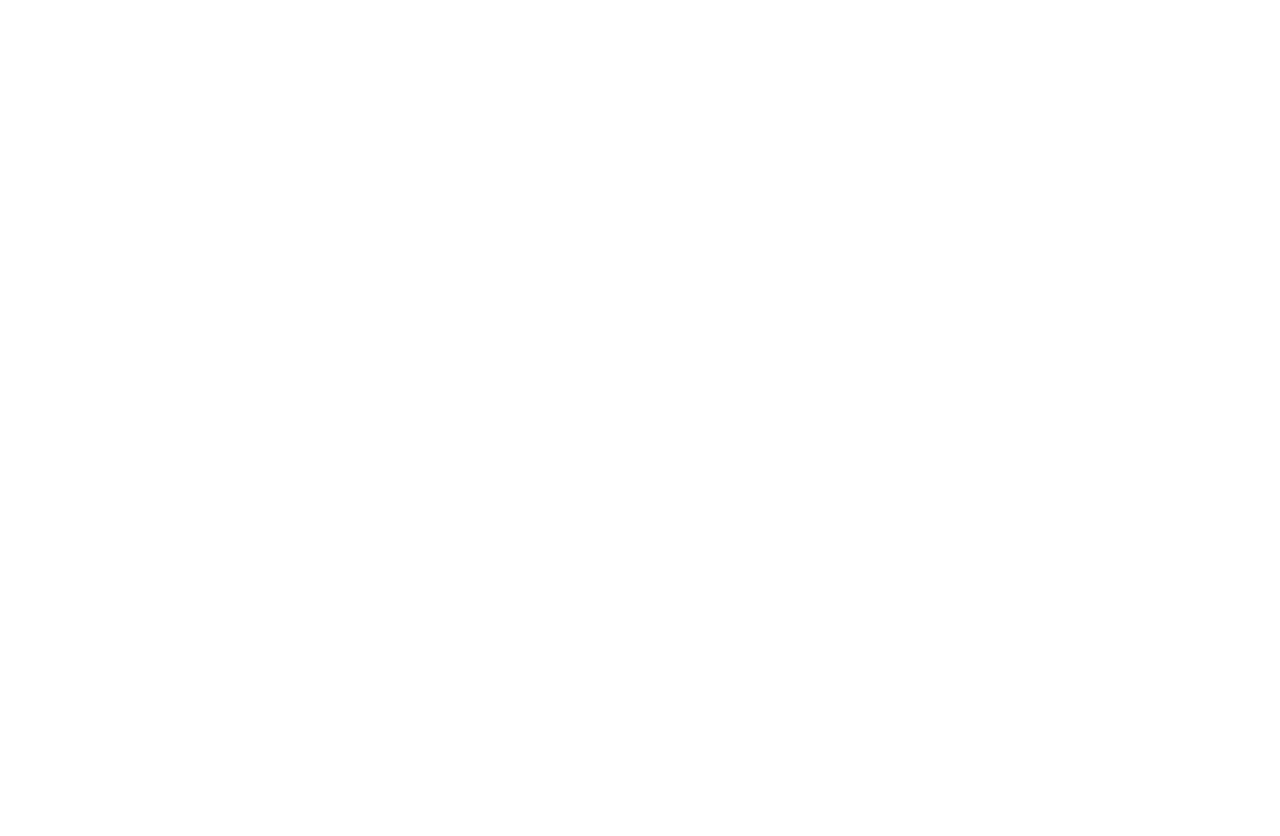
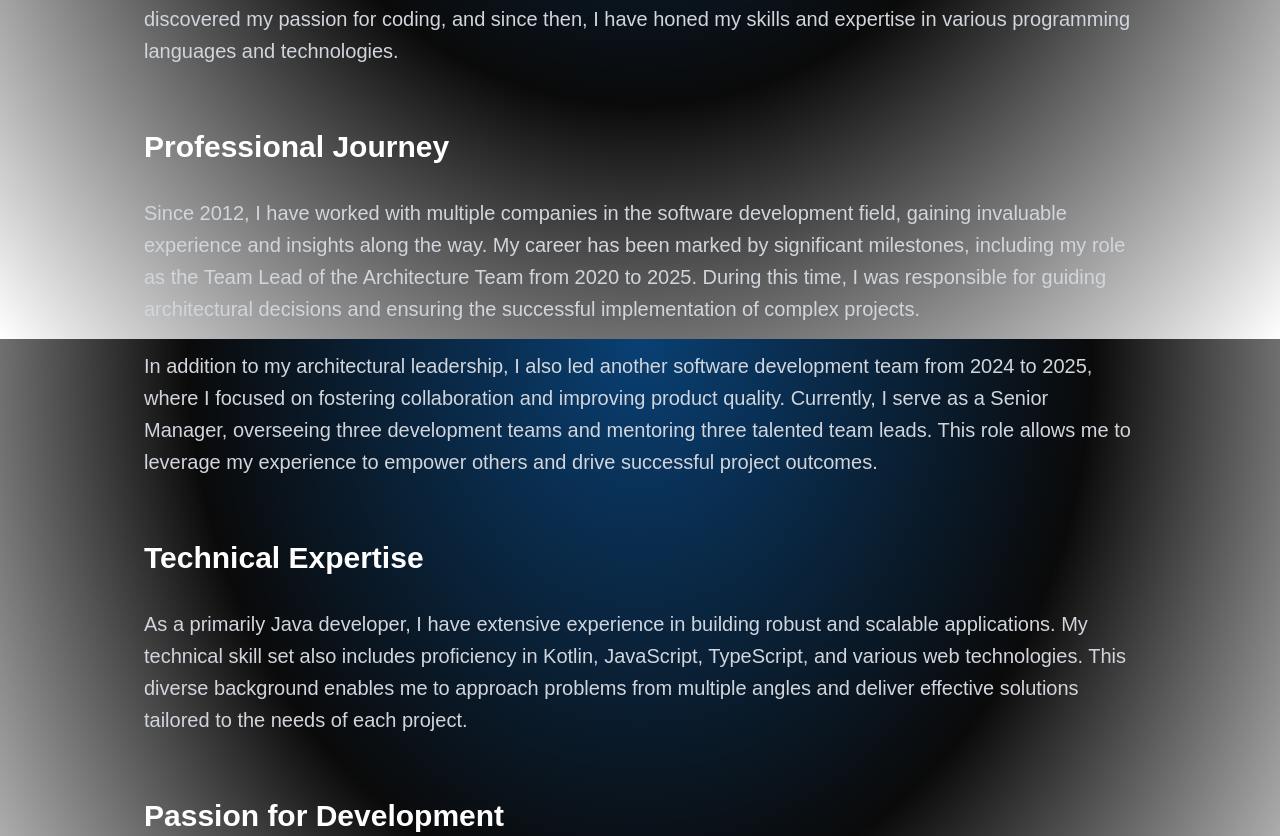
Before and after one commit to FSteitz/fsteitz.github.io, a Next.js app: page /about-me in a window 1280 px wide. Before the commit this address had no page. Shown: the part 461-1297 px from the top of the page. Before the commit the page ends 800 px from the top, so only its background shows below. Built offline with nearby package versions, Linux system fonts and the light colour scheme; no server answers.

Commit message:
Add basic about me page

```diff
--- /dev/null
+++ b/src/app/about-me/page.tsx
@@ -0,0 +1,14 @@
+import { config } from "@/config";
+
+import { MarkdownProse } from "@/components/markdown/MarkdownProse";
+import { PageFrame } from "@/components/page/frame/PageFrame";
+
+import { markdownContent } from "@/text/markdown";
+
+export default function AboutMe() {
+  return (
+    <PageFrame pageTitle="About Me" pageSubTitle={`My name is ${config.website.name}`}>
+      <MarkdownProse markdownContent={markdownContent.page.introduction.aboutMePage} />
+    </PageFrame>
+  );
+}
--- a/src/text/markdown.ts
+++ b/src/text/markdown.ts
@@ -24,12 +24,39 @@
 Let's embark on this exciting journey together!
 `;
 
+const aboutMePageIntroduction = `Welcome to my corner of the web!
+I am a dedicated software development professional with over a decade of experience in the tech industry.
+My journey began in 2007 when I wrote my first lines of code. Then, in 2009, I discovered my passion for coding, and since then, I have honed my skills and expertise in various programming languages and technologies.
+
+## Professional Journey
+Since 2012, I have worked with multiple companies in the software development field, gaining invaluable experience and insights along the way.
+My career has been marked by significant milestones, including my role as the Team Lead of the Architecture Team from 2020 to 2025.
+During this time, I was responsible for guiding architectural decisions and ensuring the successful implementation of complex projects.
+
+In addition to my architectural leadership, I also led another software development team from 2024 to 2025, where I focused on fostering collaboration and improving product quality.
+Currently, I serve as a Senior Manager, overseeing three development teams and mentoring three talented team leads.
+This role allows me to leverage my experience to empower others and drive successful project outcomes.
+
+## Technical Expertise
+As a primarily Java developer, I have extensive experience in building robust and scalable applications.
+My technical skill set also includes proficiency in Kotlin, JavaScript, TypeScript, and various web technologies.
+This diverse background enables me to approach problems from multiple angles and deliver effective solutions tailored to the needs of each project.
+
+## Passion for Development
+I am passionate about sharing my knowledge and helping others grow in their coding journey.
+Through this website, I aim to provide valuable resources, tools, and insights that can assist both aspiring and experienced developers in navigating the ever-evolving tech landscape.
+
+I invite you to explore my collection of small tools, tutorials, and insights, and I look forward to connecting with fellow tech enthusiasts.
+Let's embark on this exciting journey together!
+`;
+
 export const markdownContent = {
     page: {
         introduction: {
             homePage: homePageIntroduction,
             blogPage: blogPageIntroduction,
-            toolsPage: toolsPageIntroduction
+            toolsPage: toolsPageIntroduction,
+            aboutMePage: aboutMePageIntroduction
         }
     }
 };
```
